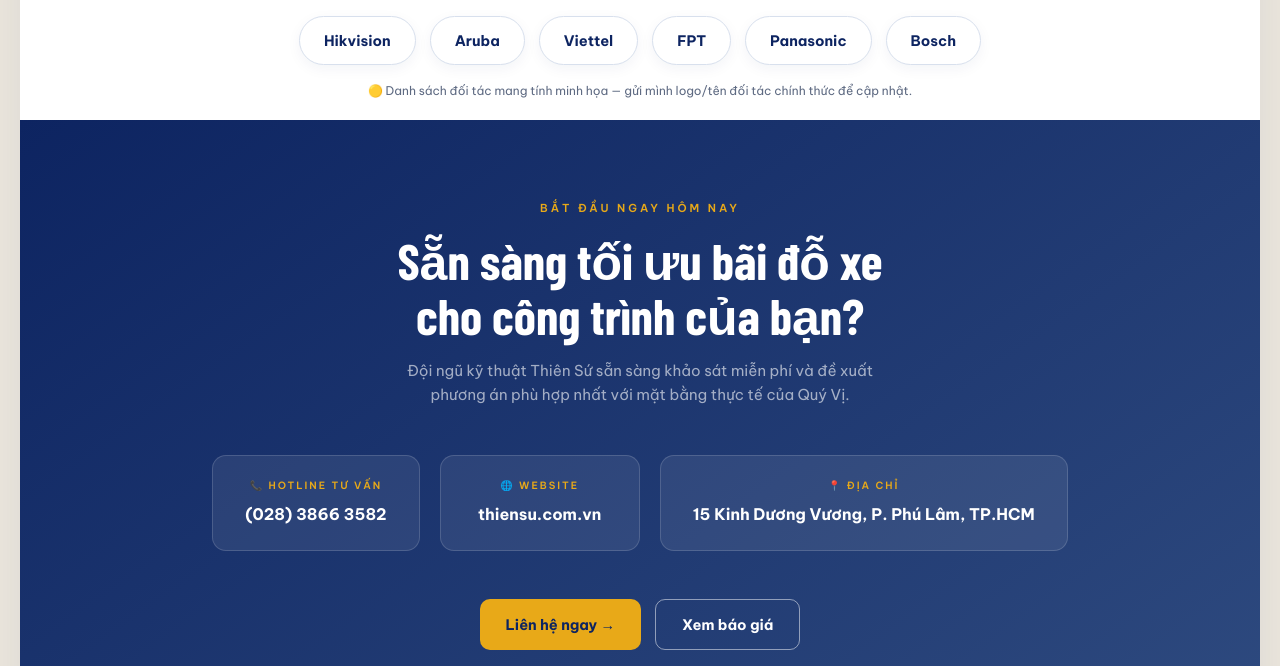
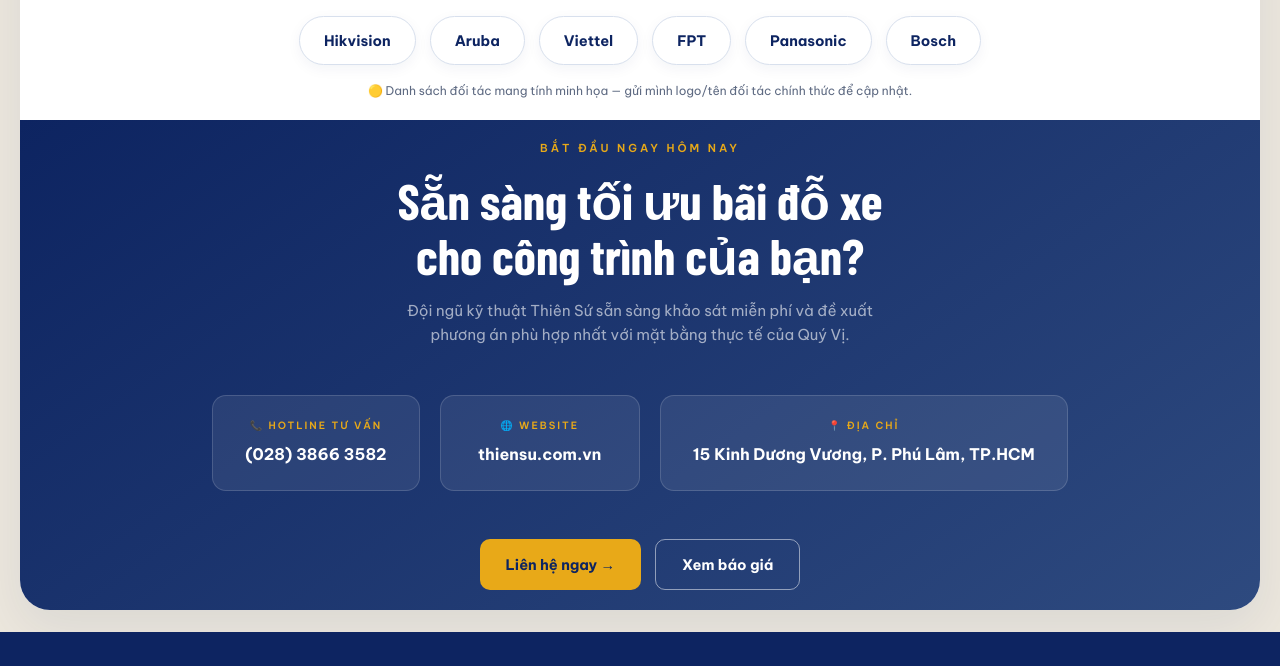
Before and after one commit to freshstraws/matrix-parking, a plain HTML site: page index.html in a window 1280 px wide. Shown: the part 2140-2806 px from the top of the page. Drawn offline with nearby package versions, Linux system fonts and the light colour scheme; a web font is replaced by a local one.

Commit message:
Giảm padding khối CTA xuống 20px

```diff
--- a/assets/css/styles.css
+++ b/assets/css/styles.css
@@ -838,7 +838,7 @@
   /* ─── CTA / FOOTER ─── */
   .cta-section {
     background: linear-gradient(145deg, var(--navy), var(--steel));
-    padding: 80px 0;
+    padding: 20px 0;
     text-align: center;
     color: white;
   }
```
